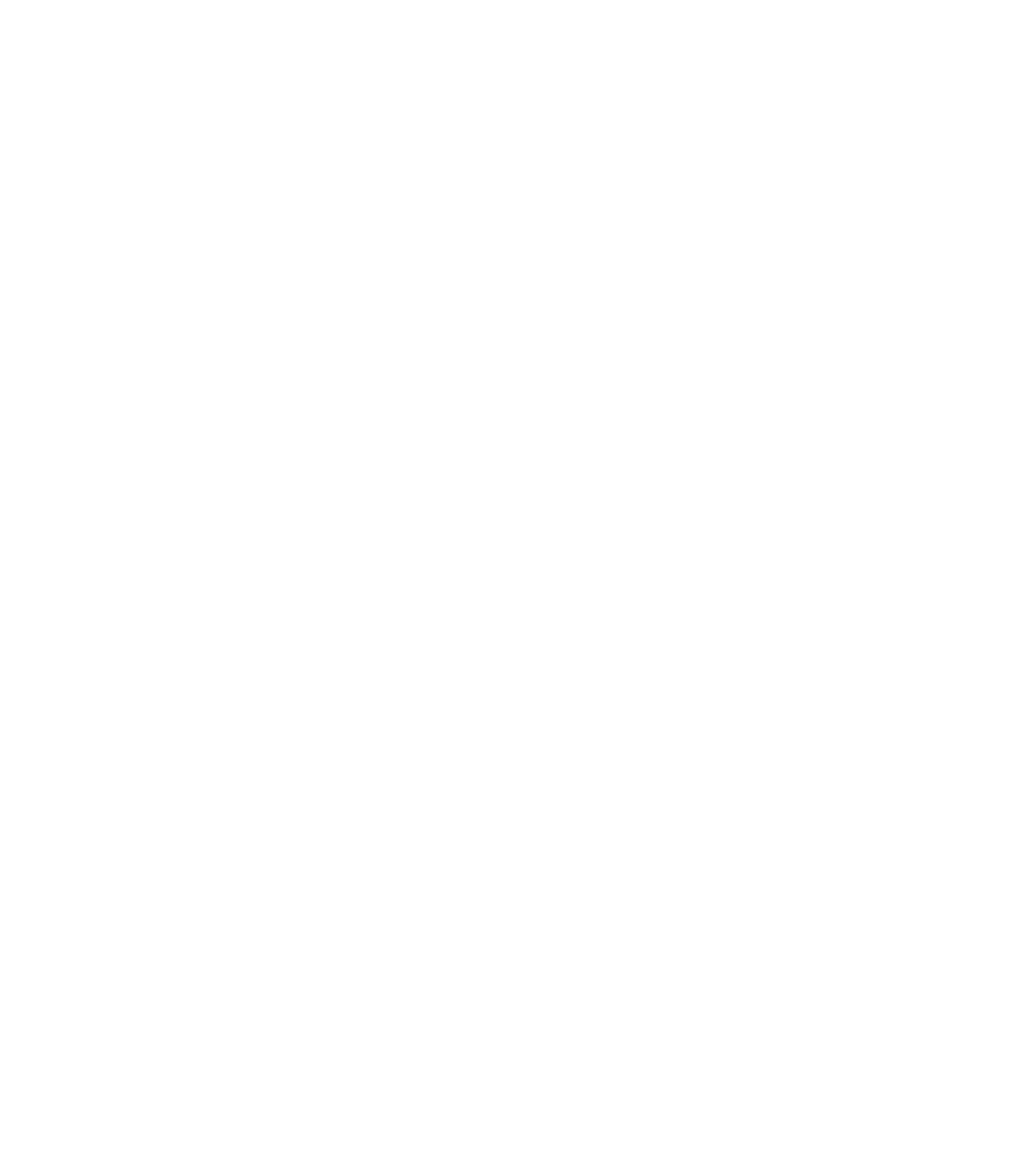
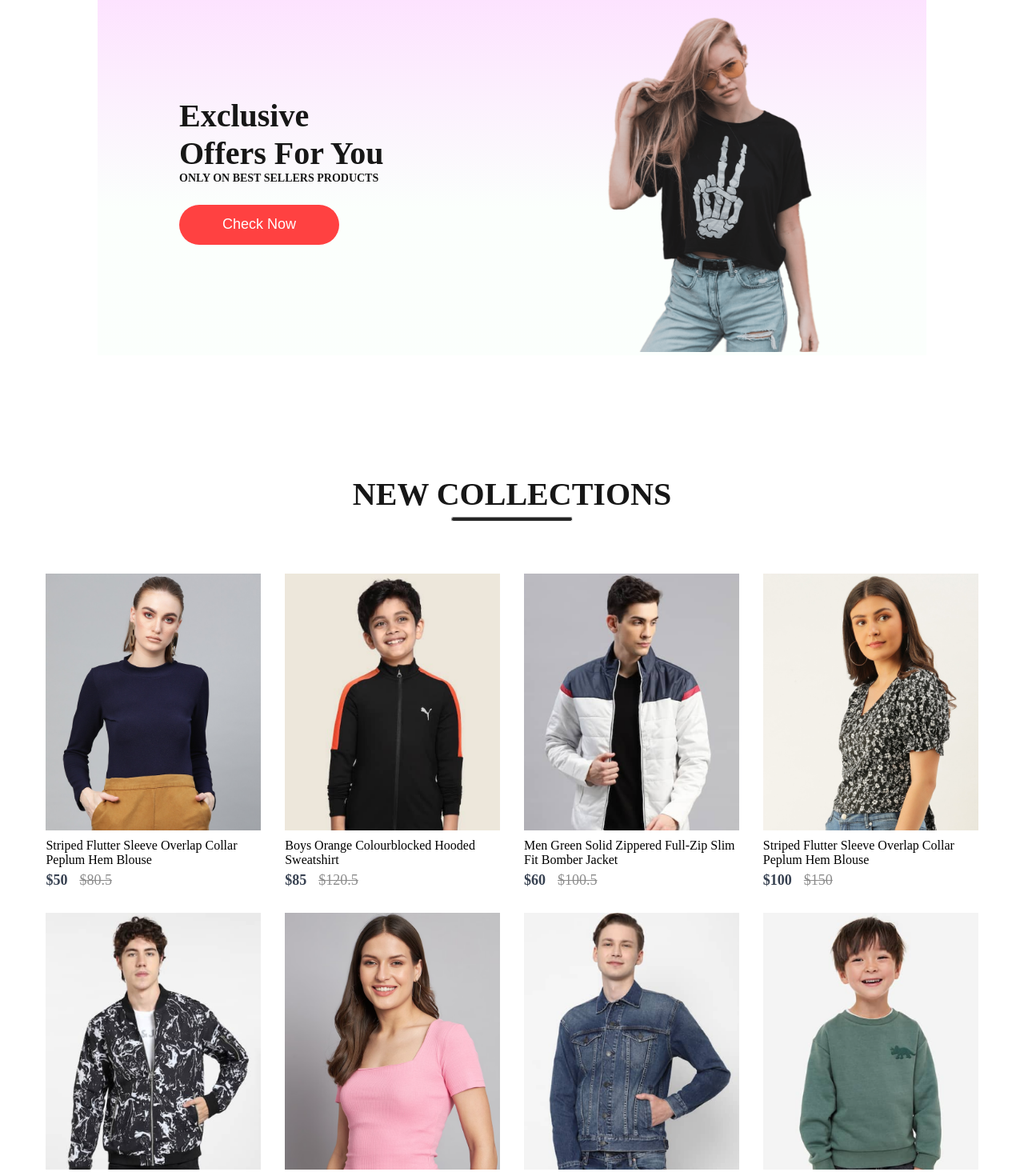
Before and after one commit to MohammadhuAkeel58/Shopper-E-commerce-Mern-, a React (Vite) app: page / in a window 1280 px wide. Shown: the part 1520-2990 px from the top of the page at 80% size. Before the commit the page ends 1402 px from the top, so only its background shows below. Built offline with nearby package versions, Linux system fonts and the light colour scheme.

Commit message:
added the offer component and New collections to the shop page

```diff
--- /dev/null
+++ b/src/Components/NewCollections/NewCollections.css
@@ -0,0 +1,26 @@
+.new-collections {
+  display: flex;
+  flex-direction: column;
+  align-items: center;
+  gap: 5px;
+  margin-bottom: 100px;
+}
+.new-collections h1 {
+  color: #171717;
+  font-size: 40px;
+  font-weight: 600;
+}
+.new-collections hr {
+  width: 150px;
+  height: 4px;
+  border-radius: 10px;
+  background: #252525;
+}
+.collections {
+  display: flex;
+  flex-wrap: wrap;
+  justify-content: center;
+  margin: 60px auto;
+  gap: 30px;
+  max-width: 1280px;
+}
--- /dev/null
+++ b/src/Components/NewCollections/NewCollections.jsx
@@ -0,0 +1,28 @@
+import "./NewCollections.css";
+import new_collections from "../Assets/Frontend_Assets/new_collections";
+import Item from "../Item/Item";
+
+const NewCollections = () => {
+  return (
+    <div className="new-collections">
+      <h1>NEW COLLECTIONS</h1>
+      <hr />
+      <div className="collections">
+        {new_collections.map((item, i) => {
+          return (
+            <Item
+              key={i}
+              id={item.id}
+              name={item.name}
+              image={item.image}
+              new_price={item.new_price}
+              old_price={item.old_price}
+            />
+          );
+        })}
+      </div>
+    </div>
+  );
+};
+
+export default NewCollections;
--- /dev/null
+++ b/src/Components/Offers/Offers.css
@@ -0,0 +1,72 @@
+.offers {
+  margin: 100px auto;
+  width: 65%;
+  display: flex;
+  flex-wrap: wrap;
+  align-items: center;
+  justify-content: space-between;
+  padding: 0px 8%;
+  margin-bottom: 150px;
+  background: linear-gradient(180deg, #fde1ff 0%, #e1ffea22 60%);
+}
+
+.offers-left h1 {
+  color: #171717;
+  font-size: 60px;
+  font-weight: 600;
+}
+.offers-left p {
+  color: #171717;
+  font-size: 16px;
+  font-weight: 600;
+}
+.offers-left button {
+  width: 230px;
+  height: 60px;
+  border-radius: 35px;
+  background: #ff4141;
+  border: none;
+  color: white;
+  font-size: 20px;
+  font-weight: 500;
+  margin-top: 30px;
+  cursor: pointer;
+}
+.offers-right img {
+  width: 320px;
+  padding-top: 20px;
+}
+
+/* ----- media query----- */
+
+@media (max-width: 1280px) {
+  .offers-right img {
+    width: 300px;
+  }
+  .offers-left h1 {
+    font-size: 40px;
+  }
+  .offers-left p {
+    font-size: 14px;
+  }
+  .offers-left button {
+    width: 200px;
+    height: 50px;
+
+    font-size: 18px;
+    margin-top: 25px;
+  }
+}
+@media (max-width: 1024px) {
+  .offers-right img {
+    width: 200px;
+  }
+}
+@media (max-width: 800px) {
+  .offers-right {
+    display: none;
+  }
+  .offers {
+    padding: 50px 8%;
+  }
+}
--- /dev/null
+++ b/src/Components/Offers/Offers.jsx
@@ -0,0 +1,20 @@
+import "./Offers.css";
+import exclusive from "../Assets/Frontend_Assets/exclusive_image.png";
+
+const Offers = () => {
+  return (
+    <div className="offers">
+      <div className="offers-left">
+        <h1>Exclusive</h1>
+        <h1>Offers For You</h1>
+        <p>ONLY ON BEST SELLERS PRODUCTS</p>
+        <button>Check Now</button>
+      </div>
+      <div className="offers-right">
+        <img src={exclusive} alt="" />
+      </div>
+    </div>
+  );
+};
+
+export default Offers;
--- a/src/Pages/Shop.jsx
+++ b/src/Pages/Shop.jsx
@@ -1,4 +1,6 @@
 import Hero from "../Components/Hero/Hero";
+import NewCollections from "../Components/NewCollections/NewCollections";
+import Offers from "../Components/Offers/Offers";
 import Popular from "../Components/Popular/Popular";
 
 const Shop = () => {
@@ -6,6 +8,8 @@ const Shop = () => {
     <div>
       <Hero />
       <Popular />
+      <Offers />
+      <NewCollections />
     </div>
   );
 };
```
